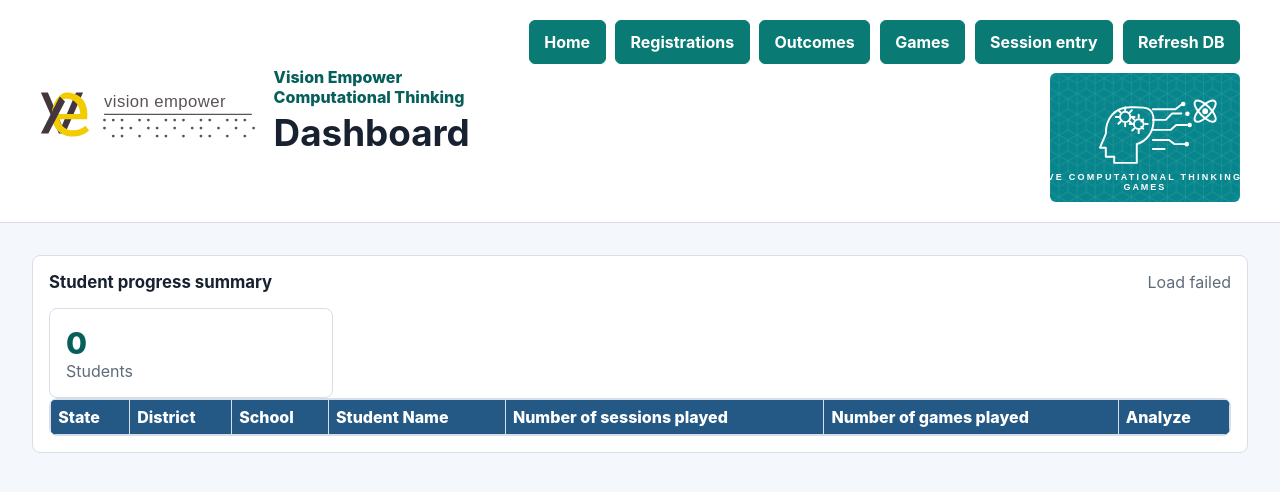
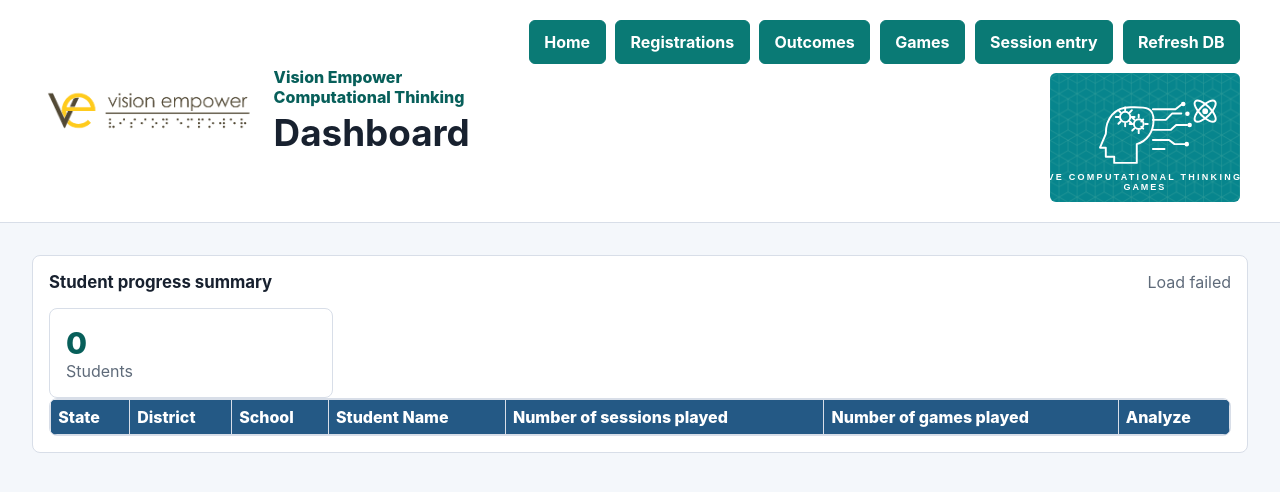
Before and after one commit to visionempowertrust/vevict, a plain HTML site: page dashboard.html in a window 1280 px wide. Drawn offline with nearby package versions, Linux system fonts and the light colour scheme; no server answers.

Commit message:
Update Vision Empower logo

```diff
--- a/dashboard.html
+++ b/dashboard.html
@@ -10,7 +10,7 @@
     <header class="app-header">
       <div class="header-brand">
         <a class="logo-link" href="index.html" aria-label="Vision Empower home">
-          <img src="assets/ve-logo.svg" alt="Vision Empower">
+          <img src="assets/ve-logo.png" alt="Vision Empower">
         </a>
         <div>
           <p class="eyebrow">Vision Empower Computational Thinking</p>
```
Also changed, not shown: games.html (+1 -1 lines), index.html (+1 -1 lines), outcomes.html (+1 -1 lines), registrations.html (+1 -1 lines), session-entry.html (+1 -1 lines), tracker.html (+1 -1 lines), assets/ve-logo.png (added).
